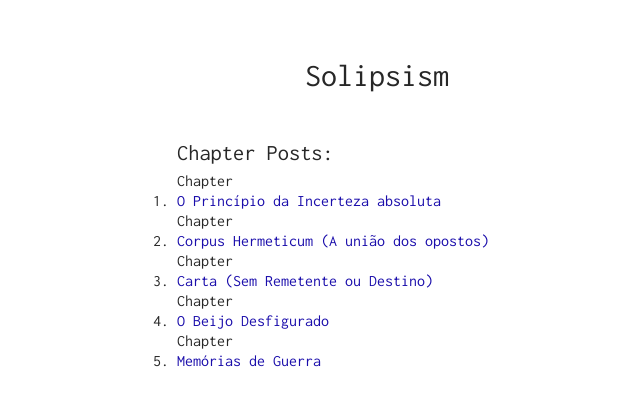
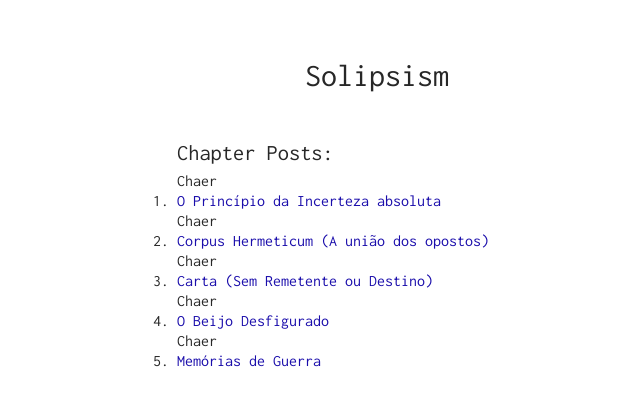
Before and after one commit to sorathpanzer/sorathpanzer.github.io, a Jekyll site: the page built from index.html, in a window 1280 px wide. Shown: the top 406 px of the page, without its empty margins (163-803 px from the left). Built offline with Jekyll 4.4.1, drawn with Linux system fonts in a browser that asks for light colours.

Commit message:
Update index.html

```diff
--- a/index.html
+++ b/index.html
@@ -10,8 +10,8 @@ layout: default
 
         {% for post in site.posts %}
 
-        <p>Chapter</p>
-        <li><a href="{{ post.url }}">{{ post.title }}</a>
+        <p>Chaer
+        <li></p><a href="{{ post.url }}">{{ post.title }}</a>
 
         </li>
 
```
